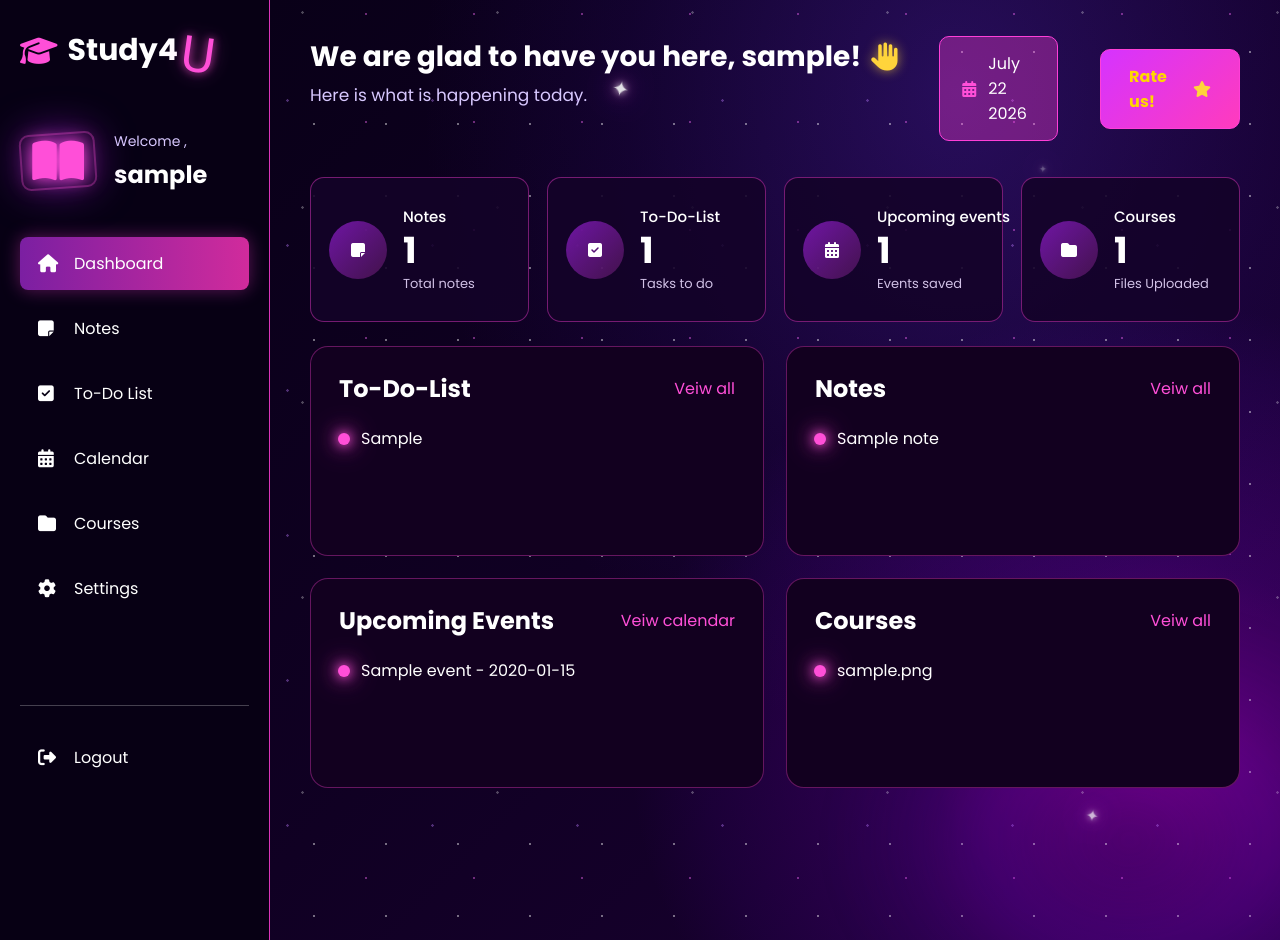
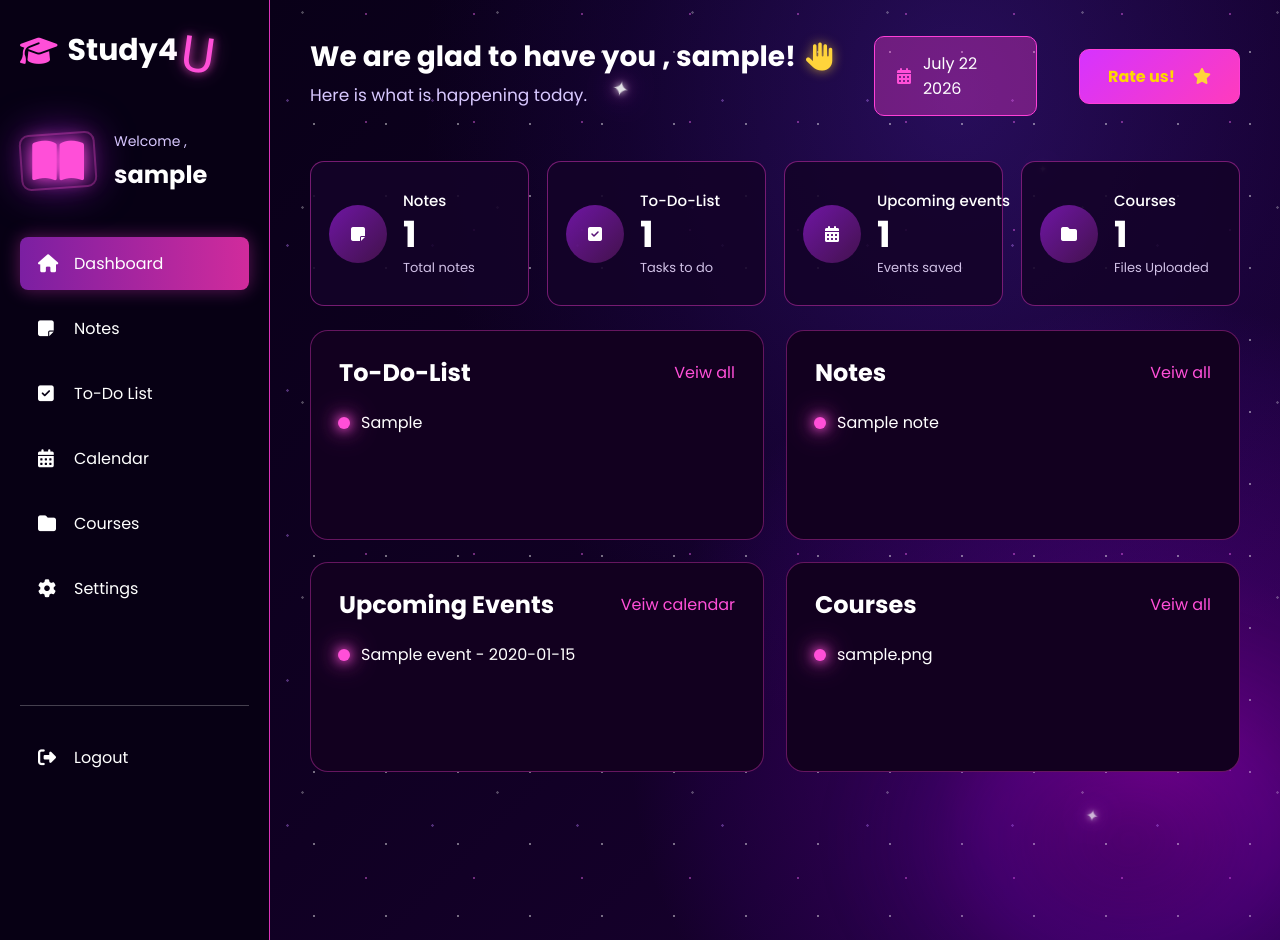
Before and after one commit to Paul1919ucj/study-4u, a Flask app: page /dashboard in a window 1280 px wide. Run offline with Flask 3, Linux system fonts and the light colour scheme; the visitor is signed in with stand-in values (Sample User, id 1); tables that the repository leaves empty hold one stand-in row (values such as "Sample post").

Commit message:
Proba proiect

```diff
--- a/BACKEND/templates/dashboard.html
+++ b/BACKEND/templates/dashboard.html
@@ -96,7 +96,7 @@
         <div class="dashboard-header">
           <div class="header-text">
             <h1>
-              We are glad to have you here, {{username}}!
+              We are glad to have you , {{username}}!
               <i class="fa-solid fa-hand"></i>
             </h1>
 
```
